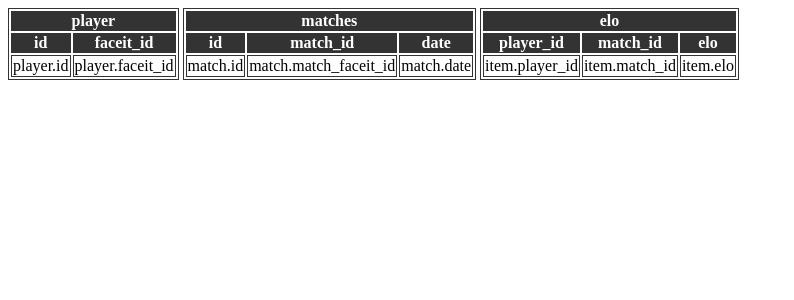
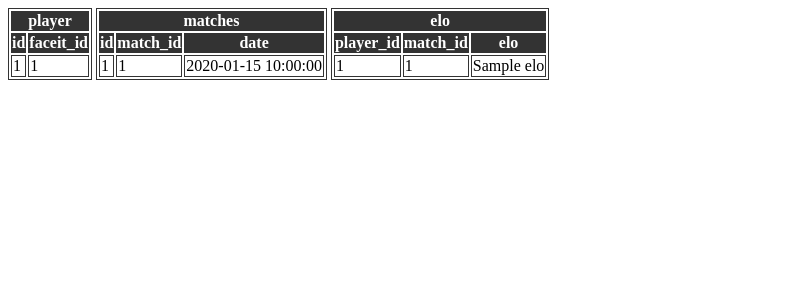
Before and after one commit to ubqm/botesee, a Flask app: page / in a window 1280 px wide. Shown: the top 300 px of the page, without its empty margins (0-794 px from the left). Run offline with Flask 2, Linux system fonts and the light colour scheme; a database or web service that is not in the repository returns one stand-in record (values such as "Sample title"); some libraries are stand-ins or nearby versions.

Commit message:
Fixed index template

```diff
--- a/database.py
+++ b/database.py
@@ -3,6 +3,7 @@ import sqlite3
 import psycopg2
 from env_variables import faceit_headers
 import aiohttp
+import asyncio
 
 from api_funcs.async_faceit_get_funcs import player_details_by_id
 
@@ -230,7 +231,9 @@ def dbps_fetch_data(pl_items: int = 50, mc_items: int = 50, elo_items: int = 50)
 
 
 if __name__ == '__main__':
-    d1, d2, d3 = dbps_fetch_data()
-    print(d1, d2, d3)
+    # d1, d2, d3 = dbps_fetch_data()
+    # print(d1, d2, d3)
     # asyncio.set_event_loop_policy(asyncio.WindowsSelectorEventLoopPolicy())
-    # asyncio.run(db_match_finished(request_json, stats))
+    m, p, e = dbps_fetch_data()
+
+    print(m, p, e)
--- a/templates/index.html
+++ b/templates/index.html
@@ -33,8 +33,8 @@
     <tbody>
     {% for player in players %}
     <tr>
-        <td>player.id</td>
-        <td>player.faceit_id</td>
+        <td>{{ player.id }}</td>
+        <td>{{ player.faceit_id }}</td>
     </tr>
     {% endfor %}
     </tbody>
@@ -53,9 +53,9 @@
     <tbody>
     {% for match in matches %}
     <tr>
-        <td>match.id</td>
-        <td>match.match_faceit_id</td>
-        <td>match.date</td>
+        <td>{{ match.id }}</td>
+        <td>{{ match.match_faceit_id }}</td>
+        <td>{{ match.date }}</td>
     </tr>
     {% endfor %}
     </tbody>
@@ -74,9 +74,9 @@
     <tbody>
     {% for item in elo %}
     <tr>
-        <td>item.player_id</td>
-        <td>item.match_id</td>
-        <td>item.elo</td>
+        <td>{{ item.player_id }}</td>
+        <td>{{ item.match_id }}</td>
+        <td>{{ item.elo }}</td>
     </tr>
     {% endfor %}
     </tbody>
```
